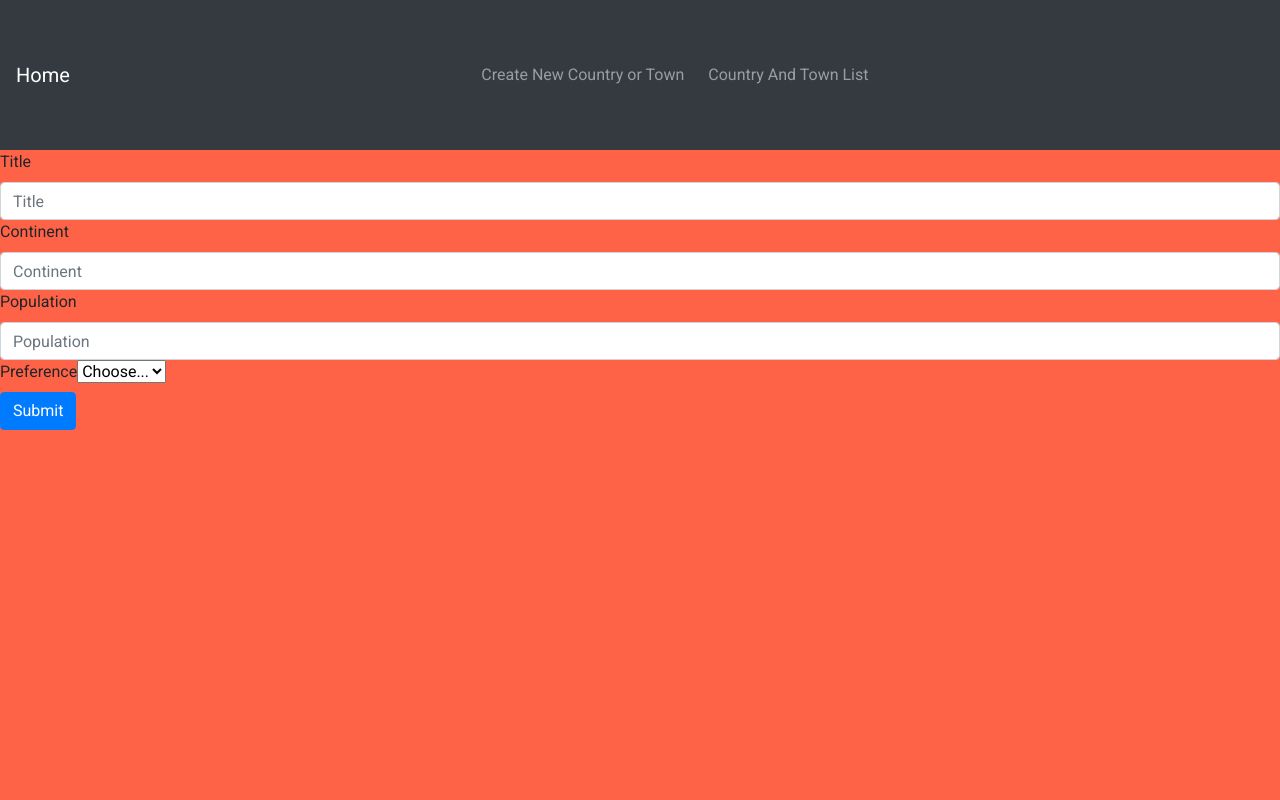
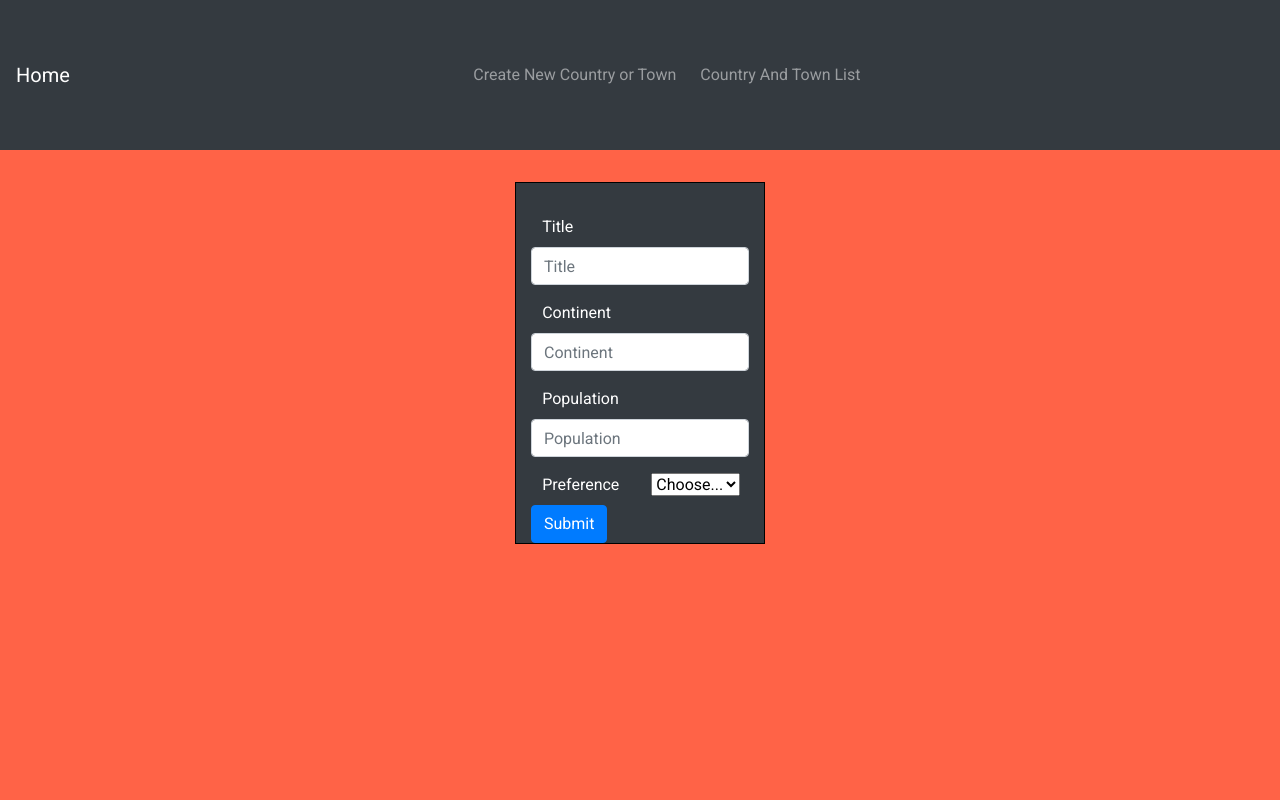
Before and after one commit to EivydasLeo-zz/FullStack-Countries-Towns, a React (Create React App) app in the folder client/: page /new_place in a window 1280 px wide. Shown: the top 800 px of the page. Built offline with nearby package versions, Linux system fonts and the light colour scheme.

Commit message:
added some cs styling

```diff
--- a/client/src/App.css
+++ b/client/src/App.css
@@ -4,8 +4,13 @@
   font-family: 'Roboto', sans-serif;
 }
 
+.navbar > a {
+  margin: 0 auto;
+}
+
 .navbar {
   height: 150px;
+  text-align: center;
 }
 
 li:hover {
@@ -15,4 +20,32 @@ li:hover {
 .main-container {
   background-color: tomato;
   height: 850px;
+  padding-top: 2rem;
 }
+
+/* NewPlaces */
+
+.NewPlaces__Container {
+  display: flex;
+  justify-content: center;
+}
+
+form {
+  border: 1px solid black;
+  padding-top: 1rem;
+  width: 250px;
+  background-color: #343a40;
+}
+
+label {
+  color: white;
+  margin: 1rem 0rem 1rem 0.7rem;
+}
+
+.visually-hidden {
+  margin-right: 2rem;
+}
+
+.formBtn {
+  margin: 1rem 0 1rem 4.5rem;
+}
```
